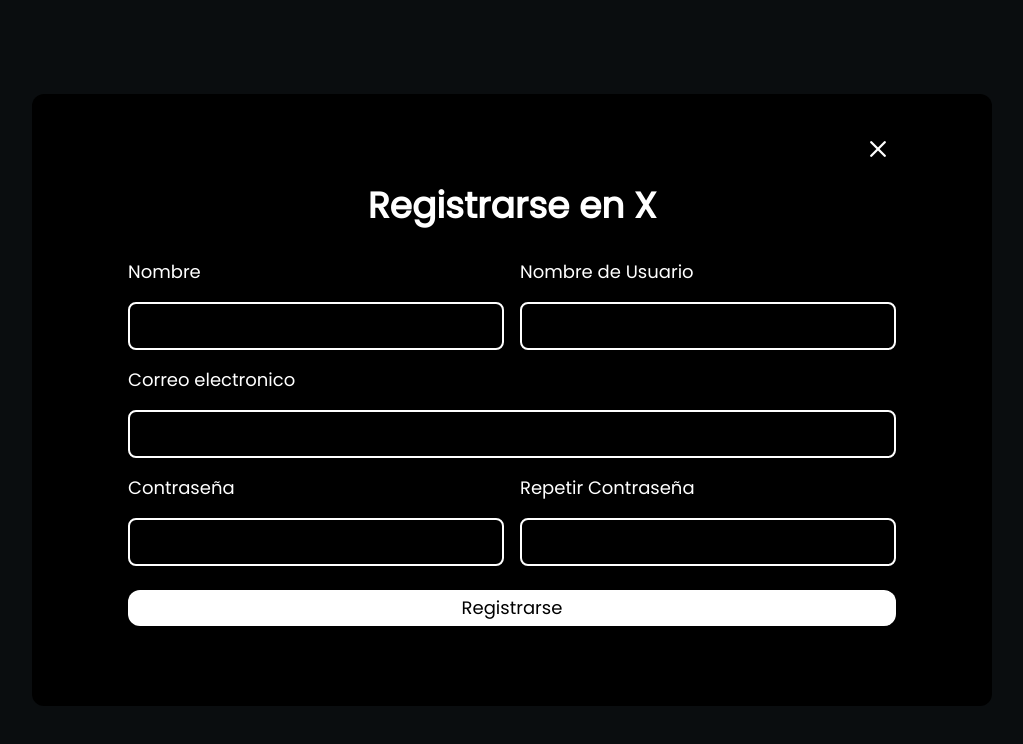
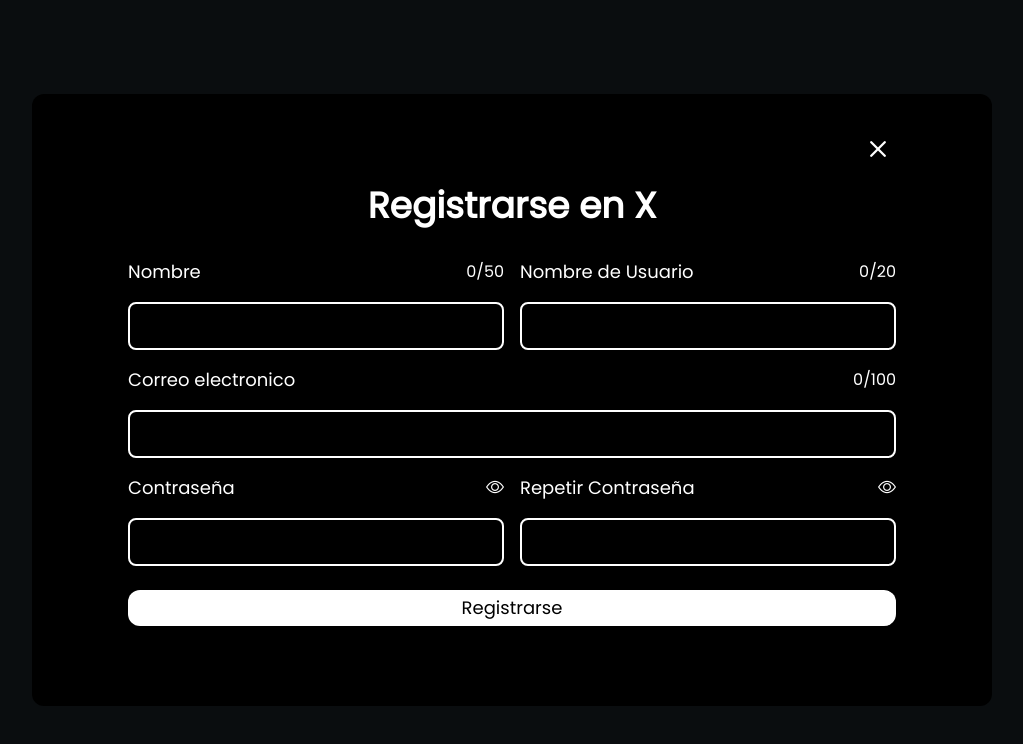
Before and after one commit to JairAle25/twitterClon, a Next.js app: page / in a window 1280 px wide. Both pictures are taken after a click on the button "Crear cuenta". Shown: the top 744 px of the page, without its empty margins (128-1151 px from the left). Built offline with nearby package versions, Linux system fonts and the light colour scheme; no server answers.

Commit message:
hice unas validaciones extras en el register con la longitud maxima permitida y tambien logre que se vean las contraseñas tocando el icono

```diff
--- a/src/app/components/modal/ModalLogin.jsx
+++ b/src/app/components/modal/ModalLogin.jsx
@@ -1,4 +1,4 @@
-const ModalLogin = ({openModal,dataLogin,onChange,onSubmit,cerrarModal,mensaje}) => {
+const ModalLogin = ({openModal,dataLogin,onChange,onSubmit,cerrarModal,mensaje,viewPassword,verContrasena}) => {
 
     let verModal;
     if(openModal==false){
@@ -18,8 +18,11 @@
                     <form action="" className="flex flex-col" onSubmit={onSubmit}>
                         <label className="text-lg pb-4">Correo electronico</label>
                         <input type="email" className={classInputs} name="correo" onChange={onChange} value={dataLogin.correo}/>
-                        <label className="text-lg mt-4 pb-4">Contraseña</label>
-                        <input type="password" className={classInputs} name="contrasena" onChange={onChange} value={dataLogin.contrasena}/>
+                        <div className="text-lg mt-4 pb-4 flex justify-between items-center">
+                            <label>Contraseña</label>
+                            <i className="bi bi-eye cursor-pointer pr-1" onClick={verContrasena}></i>
+                        </div>
+                        <input type={viewPassword} className={classInputs} name="contrasena" onChange={onChange} value={dataLogin.contrasena}/>
                         <input type="submit" value="Ingresar" className="text-black bg-white mt-6 py-1 rounded-xl text-lg from-transparent transition-all duration-300 cursor-pointer hover:bg-[#cbcbcb]"/>
                     </form>
                     <p className={`text-center pt-4 text-lg font-bold ${mensaje.className}`}>{mensaje.mensaje}</p>
--- a/src/app/components/modal/ModalRegister.jsx
+++ b/src/app/components/modal/ModalRegister.jsx
@@ -1,4 +1,9 @@
-const ModalRegister = ({openModal,dataRegister,onChange,onSubmit,mensaje,cerrarModal}) => {
+"use client"
+
+import { useState } from "react";
+import ContadorLetras from "./contadorLetras";
+
+const ModalRegister = ({openModal,dataRegister,onChange,onSubmit,mensaje,cerrarModal,viewPassword,verContraseña}) => {
 
     let verModal;
     if(openModal==false){
@@ -19,24 +24,39 @@
                     <form action="" className="flex flex-col" onSubmit={onSubmit}>
                         <div className="flex justify-center items-center gap-4">
                             <div className="flex flex-col">
-                                <label className="text-lg pb-4">Nombre</label>
+                                <div className="text-lg pb-4 flex justify-between items-center">
+                                    <label >Nombre</label>
+                                    <ContadorLetras palabra={dataRegister.nombre} max={50}/>
+                                </div>
                                 <input type="text" className={classInputs} name="nombre" onChange={onChange} value={dataRegister.nombre} autoComplete="off" />
                             </div>
                             <div className="flex flex-col">
-                                <label className="text-lg pb-4">Nombre de Usuario</label>
+                                <div className="text-lg pb-4 flex justify-between items-center">
+                                    <label>Nombre de Usuario</label>
+                                    <ContadorLetras palabra={dataRegister.nombreUsuario} max={20}/>
+                                </div>
                                 <input type="text" className={classInputs} name="nombreUsuario" onChange={onChange} value={dataRegister.nombreUsuario} autoComplete="off" />
                             </div>
                         </div>
-                        <label className="text-lg pb-4 mt-4">Correo electronico</label>
+                        <div className="text-lg pb-4 mt-4 flex justify-between items-center">
+                            <label>Correo electronico</label>
+                            <ContadorLetras palabra={dataRegister.correo} max={100}/>
+                        </div>
                         <input type="email" className={classInputs} name="correo" onChange={onChange} value={dataRegister.correo} autoComplete="off" />
                         <div className="flex justify-center items-center gap-4">
                             <div className="flex flex-col">
-                                <label className="text-lg mt-4 pb-4">Contraseña</label>
-                                <input type="password" className={classInputs} name="contrasena" onChange={onChange}  value={dataRegister.contrasena} autoComplete="off" />
+                                <div className="text-lg pb-4 mt-4 flex justify-between items-center">
+                                    <label>Contraseña</label>
+                                    <i className={`${viewPassword.classIconContrasena} cursor-pointer`} onClick={()=>verContraseña("contrasena","classIconContrasena")}></i>
+                                </div>
+                                <input type={viewPassword.contrasena} className={classInputs} name="contrasena" onChange={onChange}  value={dataRegister.contrasena} autoComplete="off" />
                             </div>
                             <div className="flex flex-col">
-                                <label className="text-lg mt-4 pb-4">Repetir Contraseña</label>
-                                <input type="password" className={classInputs} name="repContrasena" onChange={onChange} value={dataRegister.repContrasena} autoComplete="off" />
+                                <div className="text-lg pb-4 mt-4 flex justify-between items-center">
+                                    <label>Repetir Contraseña</label>
+                                    <i className={`${viewPassword.classIconRepContrasena} cursor-pointer`} onClick={()=>verContraseña("repContrasena","classIconRepContrasena")}></i>
+                                </div>
+                                <input type={viewPassword.repContrasena} className={classInputs} name="repContrasena" onChange={onChange} value={dataRegister.repContrasena} autoComplete="off" />
                             </div>
                         </div>
                         <input type="submit" value="Registrarse" className="text-black bg-white mt-6 py-1 rounded-xl text-lg from-transparent transition-all duration-300 cursor-pointer hover:bg-[#cbcbcb]"/>
--- /dev/null
+++ b/src/app/components/modal/contadorLetras.jsx
@@ -0,0 +1,13 @@
+const ContadorLetras = ({palabra,max}) => {
+    let colorContador="";
+    if(palabra.length>max){
+        colorContador="text-red-700"
+    }
+    return (
+        <>
+            <p className={`text-base ${colorContador}`}>{palabra.length}/{max}</p>
+        </>
+    );
+}
+
+export default ContadorLetras;
--- a/src/app/hooks/useLogin.jsx
+++ b/src/app/hooks/useLogin.jsx
@@ -83,6 +83,17 @@
     setOpenModalLogin(true)
 }
 
+const [viewPasswordLogin,setViewPasswordLogin] =useState("password")
+
+const verContraseñaLogin=(campo)=>{
+    if(viewPasswordLogin=="password"){
+        setViewPasswordLogin("text")
+    }
+    else{
+        setViewPasswordLogin("password")
+    }
+}
+
 return {
     openModalLogin,
     dataFormLogin,
@@ -90,7 +101,9 @@
     onSubmitLogin,
     cerrarModalLogin,
     abrirModalLogin,
-    mensajeLogin
+    mensajeLogin,
+    viewPasswordLogin,
+    verContraseñaLogin
 };
 };
 
--- a/src/app/hooks/useRegister.jsx
+++ b/src/app/hooks/useRegister.jsx
@@ -33,6 +33,30 @@
       return false;
     }
 
+    if (nombre.length > 50) {
+      setMensajeRegister({
+        mensaje: "EL NOMBRE NO DEBE EXCEDER LOS 50 CARACTERES",
+        className: "text-red-700"
+      });
+      return false;
+    }
+
+    if (nombreUsuario.length > 20) {
+      setMensajeRegister({
+        mensaje: "EL NOMBRE DE USUARIO NO DEBE EXCEDER LOS 20 CARACTERES",
+        className: "text-red-700"
+      });
+      return false;
+    }
+
+    if (correo.length > 100) {
+      setMensajeRegister({
+        mensaje: "EL CORREO NO DEBE EXCEDER LOS 100 CARACTERES",
+        className: "text-red-700"
+      });
+      return false;
+    }
+
     if (!emailRegex.test(correo)) {
       setMensajeRegister({
         mensaje: "FORMATO DE CORREO INCORRECTO",
@@ -51,6 +75,7 @@
 
     return true;
   };
+
 
 
 
@@ -113,6 +138,21 @@
     setOpenModalRegister(true);
   }
 
+  const [viewPassword,setViewPassword] =useState({
+    contrasena:"password",
+    repContrasena:"password",
+    classIconContrasena:"bi bi-eye",
+    classIconRepContrasena:"bi bi-eye"
+  })
+
+  const verContraseña=(campo,campoIcon)=>{
+    if(viewPassword[campo]=="password"){
+      setViewPassword({ ...viewPassword, [campo]: "text" ,[campoIcon]:"bi bi-eye-slash"})
+    }else{
+      setViewPassword({ ...viewPassword, [campo]: "password",[campoIcon]:"bi bi-eye" })
+    }
+  }
+
   return {
     mensajeRegister,
     openModalRegister,
@@ -121,7 +161,9 @@
     onChangeRegister,
     onSubmitRegister,
     cerrarModalRegister,
-    abrirModalRegister
+    abrirModalRegister,
+    viewPassword,
+    verContraseña
   };
 };
 
--- a/src/app/page.jsx
+++ b/src/app/page.jsx
@@ -30,7 +30,9 @@
         onChangeRegister,
         onSubmitRegister,
         cerrarModalRegister,
-        abrirModalRegister
+        abrirModalRegister,
+        viewPassword,
+        verContraseña
     } = useRegister();
 
     const {
@@ -40,7 +42,9 @@
         onSubmitLogin,
         cerrarModalLogin,
         abrirModalLogin,
-        mensajeLogin
+        mensajeLogin,
+        viewPasswordLogin,
+        verContraseñaLogin
       } = useLogin();
 
     return (
@@ -56,8 +60,9 @@
                     <p className="py-3 text-lg">¿Ya tienes una cuenta?</p>
                     <button className="border py-1 px-20 text-lg rounded-full transition-all hover:bg-[#031018] text-[#1a8cd8]"  onClick={()=>abrirModalLogin()}>Iniciar sesion</button>
                 </div>
-                <ModalLogin openModal={openModalLogin} dataLogin={dataFormLogin} onChange={onChangeLogin} onSubmit={onSubmitLogin} cerrarModal={cerrarModalLogin} mensaje={mensajeLogin}/>
-                <ModalRegister openModal={openModalRegister}  dataRegister={dataFormRegister} onChange={onChangeRegister} onSubmit={onSubmitRegister} mensaje={mensajeRegister} cerrarModal={cerrarModalRegister}/>
+                <ModalLogin openModal={openModalLogin} dataLogin={dataFormLogin} onChange={onChangeLogin} onSubmit={onSubmitLogin} cerrarModal={cerrarModalLogin} mensaje={mensajeLogin} viewPassword={viewPasswordLogin} verContrasena={verContraseñaLogin}/>
+
+                <ModalRegister openModal={openModalRegister}  dataRegister={dataFormRegister} onChange={onChangeRegister} onSubmit={onSubmitRegister} mensaje={mensajeRegister} cerrarModal={cerrarModalRegister} viewPassword={viewPassword} verContraseña={verContraseña}/>
             </main>
         </>
     );
```
